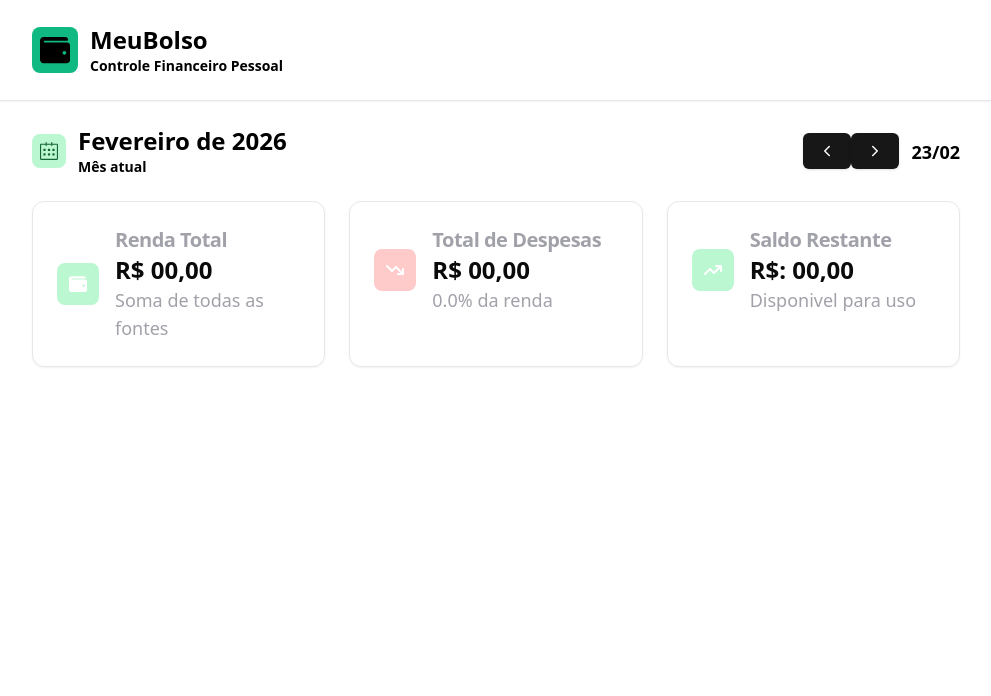
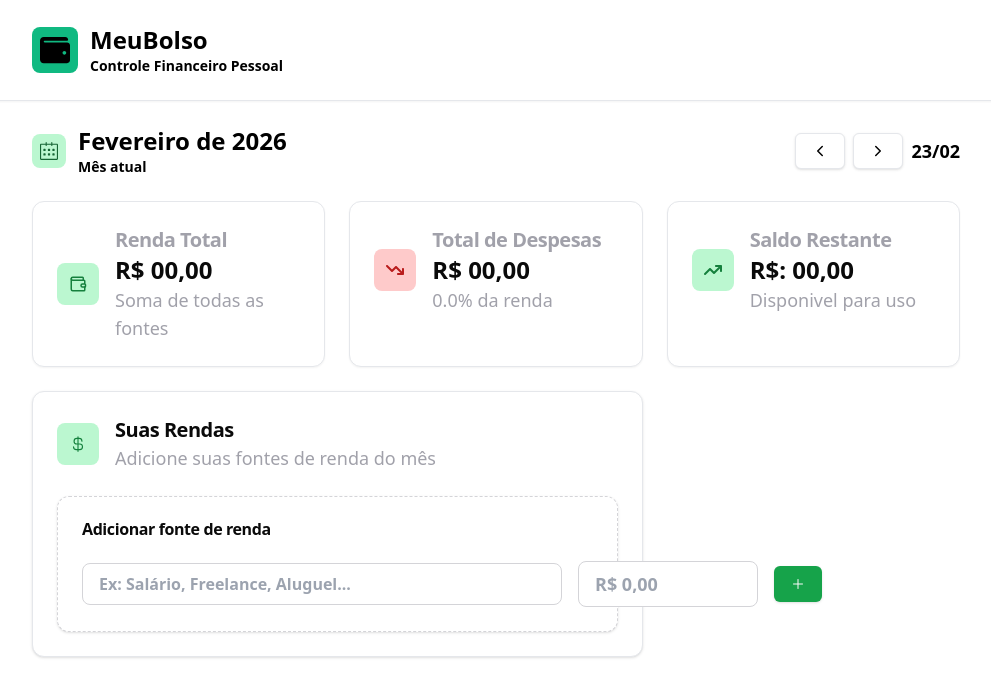
Before and after one commit to Estevao-Alves03/OrganizaGrana, a React (Vite) app: page / in a window 1280 px wide. Shown: the top 696 px of the page, without its empty margins (144-1135 px from the left). Built offline with nearby package versions, Linux system fonts and the light colour scheme.

Commit message:
feito o card visual onde vamos adicionar as lista de rendas

```diff
--- a/src/App.tsx
+++ b/src/App.tsx
@@ -1,4 +1,5 @@
 import SummaryCard from "./Features/Dashboard/SummaryCard";
+import ExpenseSection from "./Features/Expenses/ExpenseSection";
 import DetailsDate from "./Features/Layout/DetailsDate";
 import Navbar from "./Features/Layout/Navbar";
 
@@ -6,8 +7,13 @@ export default function App() {
   return (
     <div>
       <Navbar />
-      <DetailsDate/>
+      <DetailsDate />
       <SummaryCard />
+      <div className="grid grid-cols-3 gap-6 mx-44 mt-6">
+        <div className="col-span-2">
+          <ExpenseSection />
+        </div>
+      </div>
     </div>
   );
 }
--- a/src/Features/Dashboard/SummaryCard.tsx
+++ b/src/Features/Dashboard/SummaryCard.tsx
@@ -1,11 +1,10 @@
 import {
   Card,
-  CardContent,
   CardDescription,
   CardHeader,
   CardTitle,
 } from "../../components/ui/card";
-import { FaWallet } from "react-icons/fa";
+import { LuWallet } from "react-icons/lu";
 import { FaArrowTrendUp, FaArrowTrendDown } from "react-icons/fa6";
 
 
@@ -17,8 +16,8 @@ export default function SummaryCard() {
           <CardHeader className="flex flex-row items-start gap-4 space-y-0">
             <div className="flex items-center gap-4">
               {/* Ícone */}
-              <div className="p-3 text-green-700 bg-green-200 rounded-lg text-white text-2xl">
-                <FaWallet size={18} />
+              <div className="p-3 text-green-700 bg-green-200 rounded-lg text-2xl">
+                <LuWallet size={18} />
               </div>
               {/* Textos */}
               <div>
@@ -38,7 +37,7 @@ export default function SummaryCard() {
           <CardHeader className="flex flex-row items-start gap-4 space-y-0">
             <div className="flex items-center gap-4">
               {/* Ícone */}
-              <div className="p-3 text-red-700 bg-red-200 rounded-lg text-white text-2xl">
+              <div className="p-3 text-red-700 bg-red-200 rounded-lg text-2xl">
                 <FaArrowTrendDown size={18} />
               </div>
               {/* Textos */}
@@ -59,7 +58,7 @@ export default function SummaryCard() {
           <CardHeader className="flex flex-row items-start gap-4 space-y-0">
             <div className="flex items-center gap-4">
               {/* Ícone */}
-              <div className="p-3 text-green-700 bg-green-200 rounded-lg text-white text-2xl">
+              <div className="p-3 text-green-700 bg-green-200 rounded-lg text-2xl">
                 <FaArrowTrendUp size={18} />
               </div>
               {/* Textos */}
--- a/src/Features/Expenses/ExpenseForm.tsx
+++ b/src/Features/Expenses/ExpenseForm.tsx
@@ -0,0 +1,42 @@
+import { Button } from "../../components/ui/button";
+import {
+  Card,
+  CardContent,
+  CardDescription,
+  CardHeader,
+  CardTitle,
+} from "../../components/ui/card";
+import { IoAddOutline } from "react-icons/io5";
+
+export default function ExpenseForm() {
+  return (
+    <div>
+      <Card className="border border-dashed border-zinc-300">
+        <CardHeader>
+          <CardTitle>Adicionar fonte de renda</CardTitle>
+        </CardHeader>
+        <CardContent>
+          <form className="flex items-center gap-4">
+            <section>
+              <input
+                type="text"
+                placeholder="Ex: Salário, Freelance, Aluguel..."
+                className="border border-zinc-300 rounded-lg px-4 py-2 text-left w-[480px] placeholder:text-gray-400 texl-lg font-bold focus:outline-none focus:ring-2 focus:ring-green-400"
+              />
+            </section>
+            <section>
+              <input
+                type="number"
+                placeholder="R$ 0,00"
+                className="border border-zinc-300 rounded-lg px-4 py-2 text-left w-[180px] placeholder:text-gray-400 text-lg font-bold focus:outline-none focus:ring-2 focus:ring-green-400"
+              />
+            </section>
+            <Button className="bg-green-600 hover:bg-green-700">
+              <IoAddOutline/>
+            </Button>
+          </form>
+        </CardContent>
+      </Card>
+    </div>
+  );
+}
--- a/src/Features/Expenses/ExpenseSection.tsx
+++ b/src/Features/Expenses/ExpenseSection.tsx
@@ -0,0 +1,35 @@
+import {
+  Card,
+  CardContent,
+  CardDescription,
+  CardHeader,
+  CardTitle,
+} from "../../components/ui/card";
+import { PiCurrencyDollar } from "react-icons/pi";
+import ExpenseForm from "./ExpenseForm";
+
+export default function ExpenseSection() {
+  return (
+    <div className="">
+      <Card>
+        <CardHeader>
+          <div className="flex items-center gap-4">
+            <div className="p-3 text-green-700 bg-green-200 rounded-lg text-2xl">
+              <PiCurrencyDollar size={18} />
+            </div>
+            <div>
+              <CardTitle className="text-xl font-bold">Suas Rendas</CardTitle>
+              <CardDescription className="text-lg text-zinc-400 font-sans">
+                Adicione suas fontes de renda do mês
+              </CardDescription>
+              {/* Total: R$ 00,00 de x fonte */}
+            </div>
+          </div>
+        </CardHeader>
+        <CardContent>
+          <ExpenseForm/>
+        </CardContent>
+      </Card>
+    </div>
+  );
+}
--- a/src/Features/Layout/DetailsDate.tsx
+++ b/src/Features/Layout/DetailsDate.tsx
@@ -15,14 +15,14 @@ export default function DetailsDate() {
             <p className="text-sm font-semibold">Mês atual</p>
           </section>
         </section>
-        <section>
-          <Button>
+        <section className="flex items-center gap-2">
+          <Button className="bg-white text-black border hover:bg-zinc-300">
             <IoChevronBack />
           </Button>
-          <Button>
+          <Button className="bg-white text-black border hover:bg-zinc-300">
             <IoChevronForward />
           </Button>
-          <span className="ml-3 text-lg font-semibold">23/02</span>
+          <span className="text-lg font-semibold">23/02</span>
         </section>
       </div>
     </div>
```
